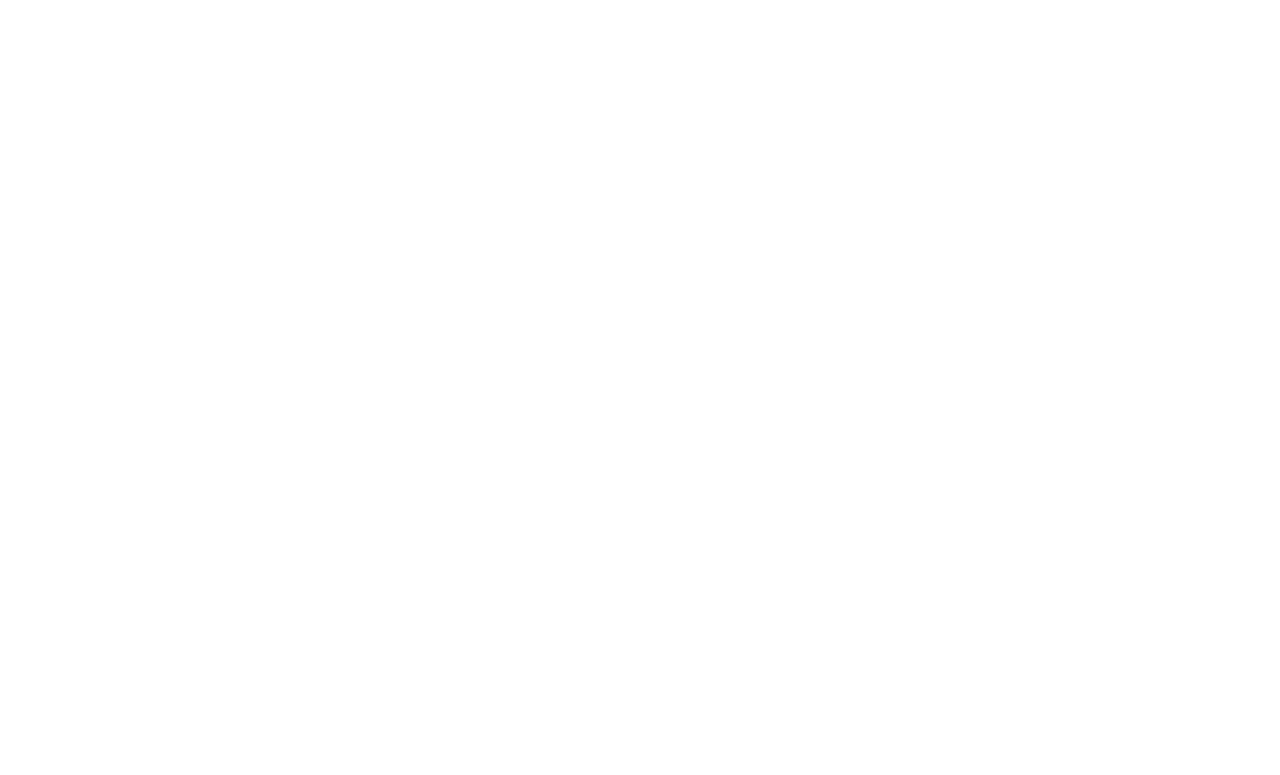
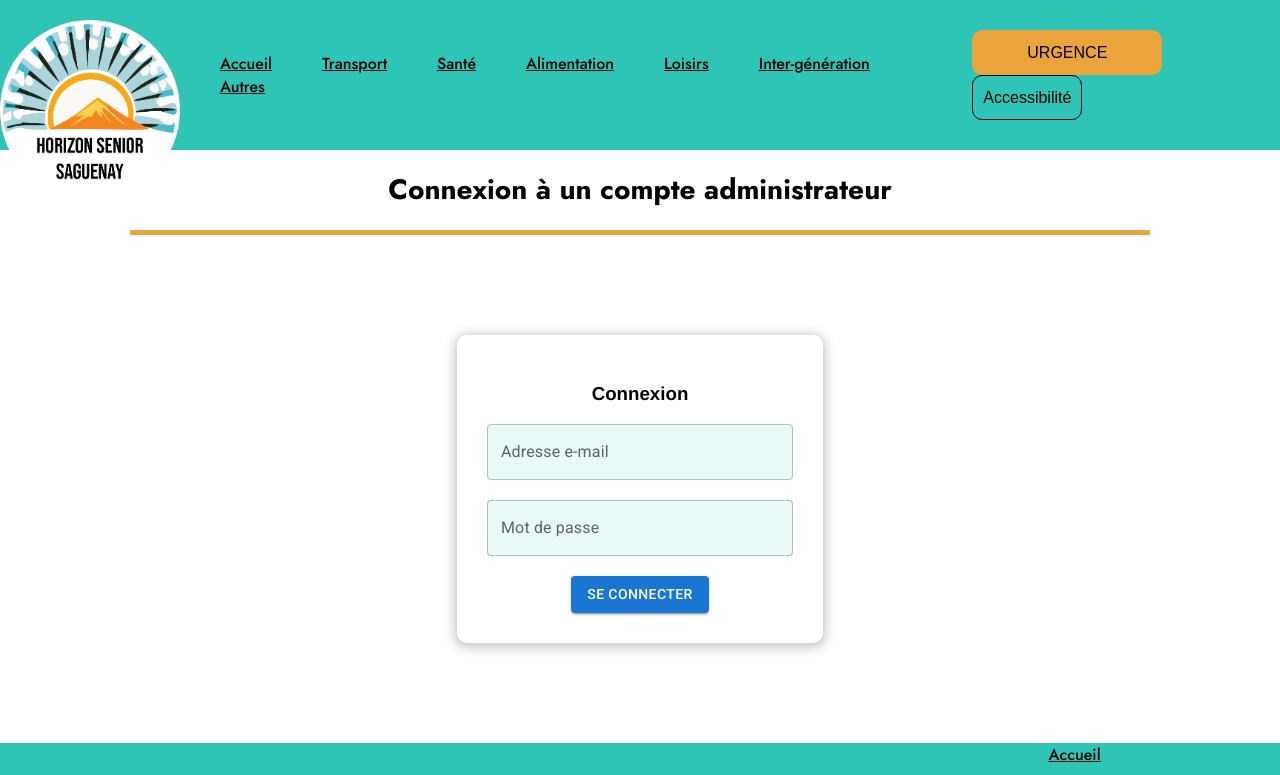
Before and after one commit to varomeas/horizon-front, a React (Create React App) app: page /connexion_admin in a window 1280 px wide. Before the commit this address had no page. Shown: the top 775 px of the page. Built offline with nearby package versions, Linux system fonts and the light colour scheme.

Commit message:
Ajout de la page de connexion et de l'authentification

```diff
--- a/src/index.js
+++ b/src/index.js
@@ -15,6 +15,8 @@ import Admin from "./pages/admin/admin";
 import {FontSizeProvider} from "./assets/FontSizeContext";
 import AdminEdit from "./pages/admin/admin-edit";
 import Annuaire from "./pages/annuaire/annuaire";
+import Connexion from "./pages/connexion/connexion";
+import PrivateRoute from "./components/PrivateRoute";
 
 const root = ReactDOM.createRoot(document.getElementById('root'));
 root.render(
@@ -29,6 +31,7 @@ root.render(
                         <Route path={"/admin"} element={<Admin/>}></Route>
                         <Route path={"/admin/edit/:id"} element={<AdminEdit/>}></Route>
                         <Route path={"/annuaire"} element={<Annuaire/>}></Route>
+                        <Route path={"/connexion_admin"} element={<Connexion/>}></Route>
                     </Route>
                 </Routes>
             </BrowserRouter>
--- a/src/pages/admin/admin-edit.js
+++ b/src/pages/admin/admin-edit.js
@@ -8,7 +8,16 @@ import AdminArticle from "../../components/card-article-admin/card-article-admin
 import Footer from "../../components/footer/footer";
 
 function AdminEdit() {
+    const navigate = useNavigate();
     const {id } = useParams();
+
+    const token = localStorage.getItem('token');
+    //vérifier que l'utilisateur est connecté
+    useEffect(() => {
+        if (!token) {
+            navigate('/connexion_admin');
+        }
+    }, [navigate]);
 
     const [article, setArticle] = useState([]);
 
@@ -48,7 +57,7 @@ function AdminEdit() {
     }, []);
 
 
-    const navigate = useNavigate();
+
     const currencies = [
         {
             value: 'Santé',
--- a/src/pages/admin/admin.js
+++ b/src/pages/admin/admin.js
@@ -11,6 +11,14 @@ import AdminArticle from "../../components/card-article-admin/card-article-admin
 
 
 function Admin() {
+    const navigate = useNavigate();
+    const token = localStorage.getItem('token');
+    //vérifier que l'utilisateur est connecté
+    useEffect(() => {
+        if (!token) {
+            navigate('/connexion_admin');
+        }
+    }, [navigate]);
 
     const [articles, setArticles] = useState([]);
 
@@ -47,7 +55,7 @@ function Admin() {
     }, []);
 
 
-    const navigate = useNavigate();
+
     const currencies = [
         {
             value: 'Santé',
@@ -100,7 +108,8 @@ function Admin() {
             method: 'POST',
             headers: {
                 'Accept': 'application/json',
-                'Content-Type': 'application/json'
+                'Content-Type': 'application/json',
+                'Authorization': `Bearer ${token}`,
             },
             body: dataJson
         };
--- a/src/pages/connexion/connexion.js
+++ b/src/pages/connexion/connexion.js
@@ -0,0 +1,100 @@
+import Menu from "../../components/header/header";
+import Footer from "../../components/footer/footer";
+import {useEffect, useState} from "react";
+import {Button, TextField} from "@mui/material";
+import styles from "./connexion.module.scss";
+import {useNavigate} from "react-router-dom";
+
+function Connexion(){
+    const navigate = useNavigate();
+
+    useEffect(() => {
+        const token = localStorage.getItem('token');
+        if (token) {
+            navigate('/admin');
+        }
+    }, [navigate]);
+
+    const [infos, setInfos] = useState({
+        username: "",
+        password: "",
+    });
+
+    const handleInputChange = (event) => {
+        const { name, value } = event.target;
+        setInfos((props) => ({
+            ...props,
+            [name]: value,
+        }));
+    };
+
+    const handleSubmit = (event) => {
+        event.preventDefault();
+
+
+        // TODO : modifier la route si necessaire et supp la ligne 41
+        const dataJson = JSON.stringify({
+            username: infos.username,
+            password: infos.password
+        });
+
+        const init = {
+            method: 'POST',
+            headers: {
+                'Accept': 'application/json',
+                'Content-Type': 'application/json'
+            },
+            body: dataJson
+        };
+        fetch("http://localhost:8080/api/auth/login", init)
+            .then((response) => response.json())
+            .then(function (data) {
+                if(data.token){
+                    localStorage.setItem("token", data.token);
+                    navigate(`/admin`);
+                    alert('La connexion est un succès!');
+                }
+                else{
+                    alert("Erreur, les informations de connexion ne sont pas correctes!")
+                }
+            })
+            .catch(function (error) {
+                console.log(error);
+            });
+        // navigate(`accueil`);
+    };
+    return (
+        <>
+            <Menu></Menu>
+            <main>
+                <h1>Connexion à un compte administrateur</h1>
+                <fieldset className={styles.formulaire}>
+                    <h3>Connexion</h3>
+                    <form onSubmit={handleSubmit}>
+                        <TextField
+                            className={styles.input}
+                            label="Adresse e-mail"
+                            variant="outlined"
+                            name="username"
+                            type="text"
+                            onChange={handleInputChange}
+                        />
+                        <TextField
+                            className={styles.input}
+                            label="Mot de passe"
+                            variant="outlined"
+                            name="password"
+                            type="password"
+                            onChange={handleInputChange}
+                        />
+                        <Button type="submit" variant="contained">Se connecter</Button>
+                    </form>
+                </fieldset>
+
+            </main>
+            <Footer></Footer>
+        </>
+    )
+}
+
+export default Connexion;
--- a/src/pages/connexion/connexion.module.scss
+++ b/src/pages/connexion/connexion.module.scss
@@ -0,0 +1,32 @@
+main{
+  h1{
+    font-size: 1.75em;
+  }
+  .formulaire{
+    width: 30%;
+    height: 30%;
+    margin: 100px auto;
+    padding: 30px;
+    border: none;
+    box-shadow: 0px 2px 12px 2px rgba(0,0,0,0.25);
+    border-radius: 10px;
+    text-align: center;
+    form{
+        display: flex;
+        flex-direction: column;
+        justify-content: center;
+        align-items: center;
+        height: 100%;
+
+        .input{
+            width: 100%;
+            margin-bottom: 20px;
+            background-color: #E9F9F8;
+        }
+        .MuiButton-root{
+            width: 100%;
+            margin-top: 20px;
+        }
+    }
+  }
+}
```
